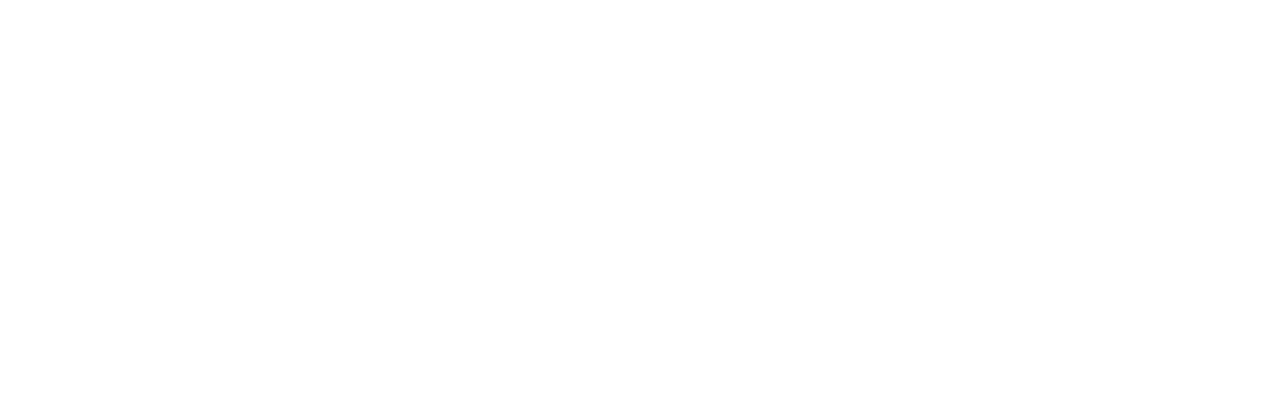
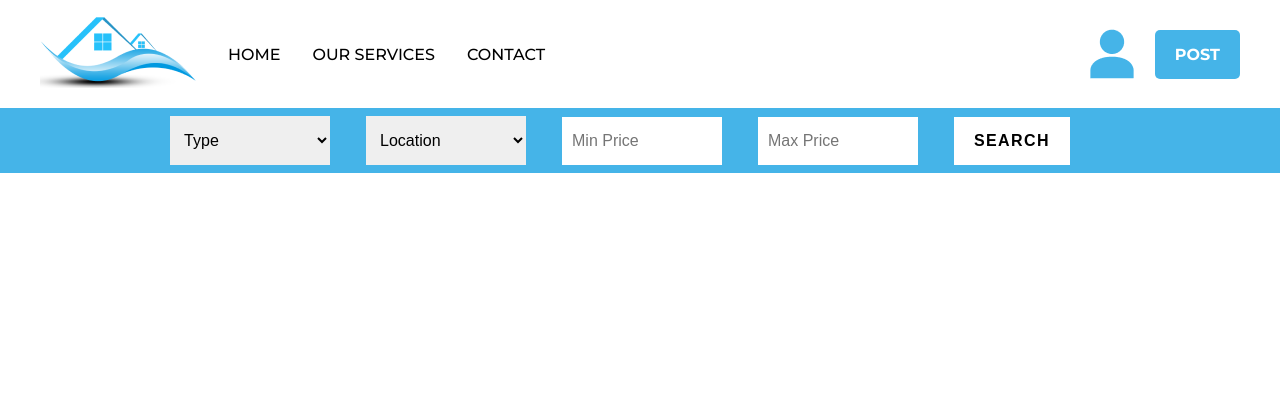
Before and after one commit to kayoJr/House-Rental, a PHP site: page / in a window 1280 px wide. Before the commit the part shown is empty. Shown: the top 420 px of the page. Run offline with PHP 8.4, Linux system fonts and the light colour scheme.

Commit message:
header section

```diff
--- a/CSS/_utility.scss
+++ b/CSS/_utility.scss
@@ -3,3 +3,39 @@
     padding: 0;
     box-sizing: border-box;
 }
+body{
+    font-family: 'Montserrat', sans-serif;
+}
+ul,a{
+    list-style: none;
+    text-decoration: none;
+}
+.btn{
+    border: none;
+    padding: 15px 20px;
+    background: $blue;
+    border-radius: 5px;
+    color: #fff;
+    font-weight: 600;
+    &:hover{
+        background: #fff;
+        color: $blue;
+        border: 1px solid $blue;
+    }
+}
+.btn-secondary{
+    border-radius: 0px;
+    background: #fff;
+    color: #000;
+    letter-spacing: 1.4px;
+    font-size: 1rem;
+    &:hover{
+        border: none;
+        color: #000;
+        cursor: pointer;
+    }
+}
+.container{
+    max-width: 1200px;
+    margin: 0 auto;
+}
--- a/CSS/_variables.scss
+++ b/CSS/_variables.scss
@@ -0,0 +1,2 @@
+$blue: #45B4E8;
+$dark-grey: #5B5B5B;
--- a/CSS/main.css
+++ b/CSS/main.css
@@ -4,4 +4,161 @@
   -webkit-box-sizing: border-box;
           box-sizing: border-box;
 }
+
+body {
+  font-family: 'Montserrat', sans-serif;
+}
+
+ul, a {
+  list-style: none;
+  text-decoration: none;
+}
+
+.btn {
+  border: none;
+  padding: 15px 20px;
+  background: #45B4E8;
+  border-radius: 5px;
+  color: #fff;
+  font-weight: 600;
+}
+
+.btn:hover {
+  background: #fff;
+  color: #45B4E8;
+  border: 1px solid #45B4E8;
+}
+
+.btn-secondary {
+  border-radius: 0px;
+  background: #fff;
+  color: #000;
+  letter-spacing: 1.4px;
+  font-size: 1rem;
+}
+
+.btn-secondary:hover {
+  border: none;
+  color: #000;
+  cursor: pointer;
+}
+
+.container {
+  max-width: 1200px;
+  margin: 0 auto;
+}
+
+header nav .nav-items {
+  display: -webkit-box;
+  display: -ms-flexbox;
+  display: flex;
+  -webkit-box-align: center;
+      -ms-flex-align: center;
+          align-items: center;
+  -webkit-box-pack: justify;
+      -ms-flex-pack: justify;
+          justify-content: space-between;
+  margin: 1rem auto;
+}
+
+header nav .nav-items .left-section {
+  display: -webkit-box;
+  display: -ms-flexbox;
+  display: flex;
+  -webkit-box-align: center;
+      -ms-flex-align: center;
+          align-items: center;
+}
+
+header nav .nav-items .left-section ul {
+  display: -webkit-box;
+  display: -ms-flexbox;
+  display: flex;
+  -webkit-box-align: center;
+      -ms-flex-align: center;
+          align-items: center;
+}
+
+header nav .nav-items .left-section ul li {
+  margin-left: 2rem;
+}
+
+header nav .nav-items .left-section ul li a {
+  color: #000;
+  font-weight: 500;
+  -webkit-transition: all 500ms cubic-bezier(0.075, 0.82, 0.165, 1);
+  transition: all 500ms cubic-bezier(0.075, 0.82, 0.165, 1);
+}
+
+header nav .nav-items .left-section ul li a:hover {
+  font-size: 1.2rem;
+}
+
+header nav .nav-items .right-section {
+  display: -webkit-box;
+  display: -ms-flexbox;
+  display: flex;
+  -webkit-box-align: center;
+      -ms-flex-align: center;
+          align-items: center;
+}
+
+header nav .nav-items .right-section img {
+  cursor: pointer;
+}
+
+header nav .nav-items .right-section a {
+  margin-left: 1rem;
+}
+
+header .search {
+  background-color: #45B4E8;
+  display: -ms-grid;
+  display: grid;
+  -webkit-box-align: center;
+      -ms-flex-align: center;
+          align-items: center;
+}
+
+header .search form {
+  padding: .5rem 0;
+}
+
+header .search form input[type='number'], header .search form select {
+  border: none;
+  outline: none;
+  padding: 15px 10px;
+  margin-right: 2rem;
+  width: 17%;
+  font-size: 1rem;
+}
+
+header .sticky {
+  background-color: #45B4E8;
+  display: -ms-grid;
+  display: grid;
+  -webkit-box-align: center;
+      -ms-flex-align: center;
+          align-items: center;
+  position: fixed;
+  top: 0;
+  width: 100%;
+}
+
+header .sticky form {
+  padding: .5rem 0;
+}
+
+header .sticky form input[type='number'], header .sticky form select {
+  border: none;
+  outline: none;
+  padding: 15px 10px;
+  margin-right: 2rem;
+  width: 17%;
+  font-size: 1rem;
+}
+
+.test {
+  height: 200vh;
+}
 /*# sourceMappingURL=main.css.map */
--- a/CSS/main.scss
+++ b/CSS/main.scss
@@ -1,2 +1,81 @@
 @import './variables';
 @import './utility';
+
+header{
+    nav{
+        .nav-items{
+            display: flex;
+            align-items: center;
+            justify-content: space-between;
+            margin: 1rem auto;
+            .left-section{
+                display: flex;
+                align-items: center;
+                ul{
+                    display: flex;
+                    align-items: center;
+                    li{
+                        margin-left: 2rem;
+                        a{
+                            color: #000;
+                            font-weight: 500;
+                            transition: all 500ms cubic-bezier(0.075, 0.82, 0.165, 1);
+                            &:hover{
+                                font-size: 1.2rem;
+                            }
+                        }
+                    }
+                }
+            }
+            .right-section{
+                display: flex;
+                align-items: center;
+                img{
+                    cursor: pointer;
+                }
+                a{
+                    margin-left: 1rem;
+                }
+            }
+        }
+    }
+
+    .search{
+        background-color: $blue;
+        display: grid;
+        align-items: center;
+        form{
+            padding: .5rem 0;
+            input[type='number'], select{
+                border: none;
+                outline: none;
+                padding: 15px 10px;
+                margin-right: 2rem;
+                width: 17%;
+                font-size: 1rem;
+            }
+        }
+    }
+    .sticky{
+        background-color: $blue;
+        display: grid;
+        align-items: center;
+        position: fixed;
+        top: 0;
+        width: 100%;
+        form{
+            padding: .5rem 0;
+            input[type='number'], select{
+                border: none;
+                outline: none;
+                padding: 15px 10px;
+                margin-right: 2rem;
+                width: 17%;
+                font-size: 1rem;
+            }
+        }
+    }
+}
+.test{
+    height: 200vh;
+}
--- /dev/null
+++ b/JS/app.js
@@ -0,0 +1,11 @@
+window.onscroll = () =>{scrollFunction()};
+
+var navbar = document.getElementById("search");
+var sticky = navbar.offsetTop;
+function scrollFunction() {
+    if (window.pageYOffset >= sticky) {
+    navbar.classList.add("sticky")
+    } else {
+    navbar.classList.remove("sticky");
+    }
+}
--- a/index.html
+++ b/index.html
@@ -1,13 +1,63 @@
 <!DOCTYPE html>
 <html lang="en">
+
 <head>
     <meta charset="UTF-8">
     <meta http-equiv="X-UA-Compatible" content="IE=edge">
     <meta name="viewport" content="width=device-width, initial-scale=1.0">
+    <link rel="preconnect" href="https://fonts.googleapis.com">
+    <link rel="preconnect" href="https://fonts.gstatic.com" crossorigin>
+    <link href="https://fonts.googleapis.com/css2?family=Montserrat:wght@100;200;300;400;500;700&display=swap"
+        rel="stylesheet">
     <link rel="stylesheet" href="./CSS/main.css">
     <title>Document</title>
 </head>
+
 <body>
+    <header>
+        <nav>
+            <div class="container nav-items">
+                <div class="left-section">
+                    <div class="logo">
+                        <img src="./IMAGE/logo2 1.png" alt="Logo">
+                    </div>
+                    <ul>
+                        <li><a href="#">HOME</a></li>
+                        <li><a href="#">OUR SERVICES</a></li>
+                        <li><a href="#">CONTACT</a></li>
+                    </ul>
+                </div>
+                <div class="right-section">
+                    <img src="./IMAGE/ooui_user-avatar.png" alt="Avatar">
+                    <a class="btn" href="#">POST</a>
+                </div>
+            </div>
+        </nav>
+        <div class="search" id="search">
+            <div class="container">
+                <form action="#">
+                    <select name="" id="">
+                        <option value="" disabled selected>Type</option>
+                        <option value="">Apartment</option>
+                        <option value="">Villa</option>
+                        <option value="">Flat</option>
+                    </select>
+                    <select name="" id="">
+                        <option value="" disabled selected>Location</option>
+                        <option value="">University</option>
+                        <option value="">Kella</option>
+                        <option value="">06</option>
+                    </select>
+                    <input type="number" name="" id="" placeholder="Min Price">
+                    <input type="number" name="" id="" placeholder="Max Price">
+                    <input type="submit" value="SEARCH" class="btn btn-secondary">
+                </form>
+            </div>
+        </div>
+    </header>
+    <div class="test"></div>
 
+    <script src="./JS/app.js"></script>
 </body>
+
 </html>
```
Also changed, not shown: IMAGE/logo2 1.png (added), IMAGE/ooui_user-avatar.png (added), 1 other file.
